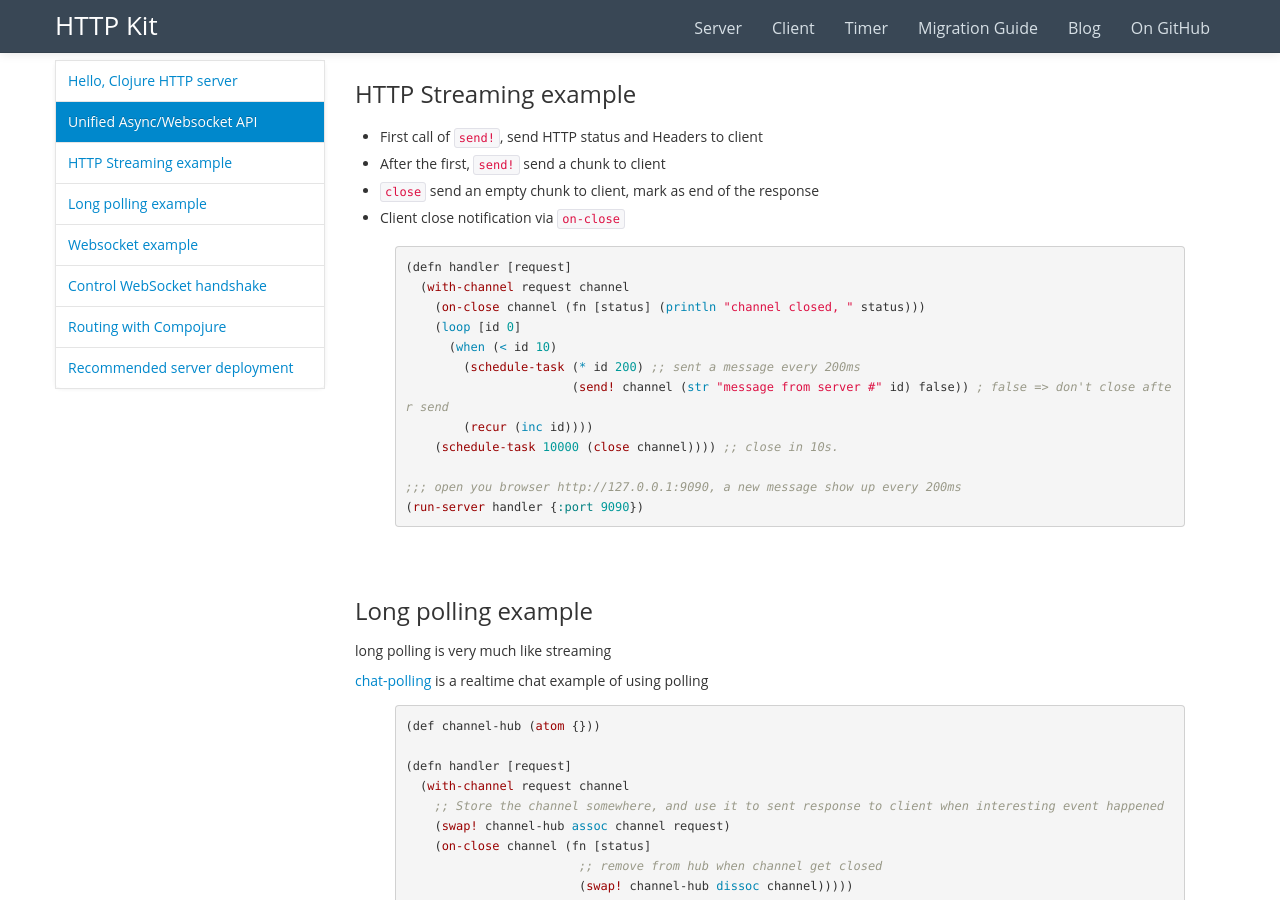
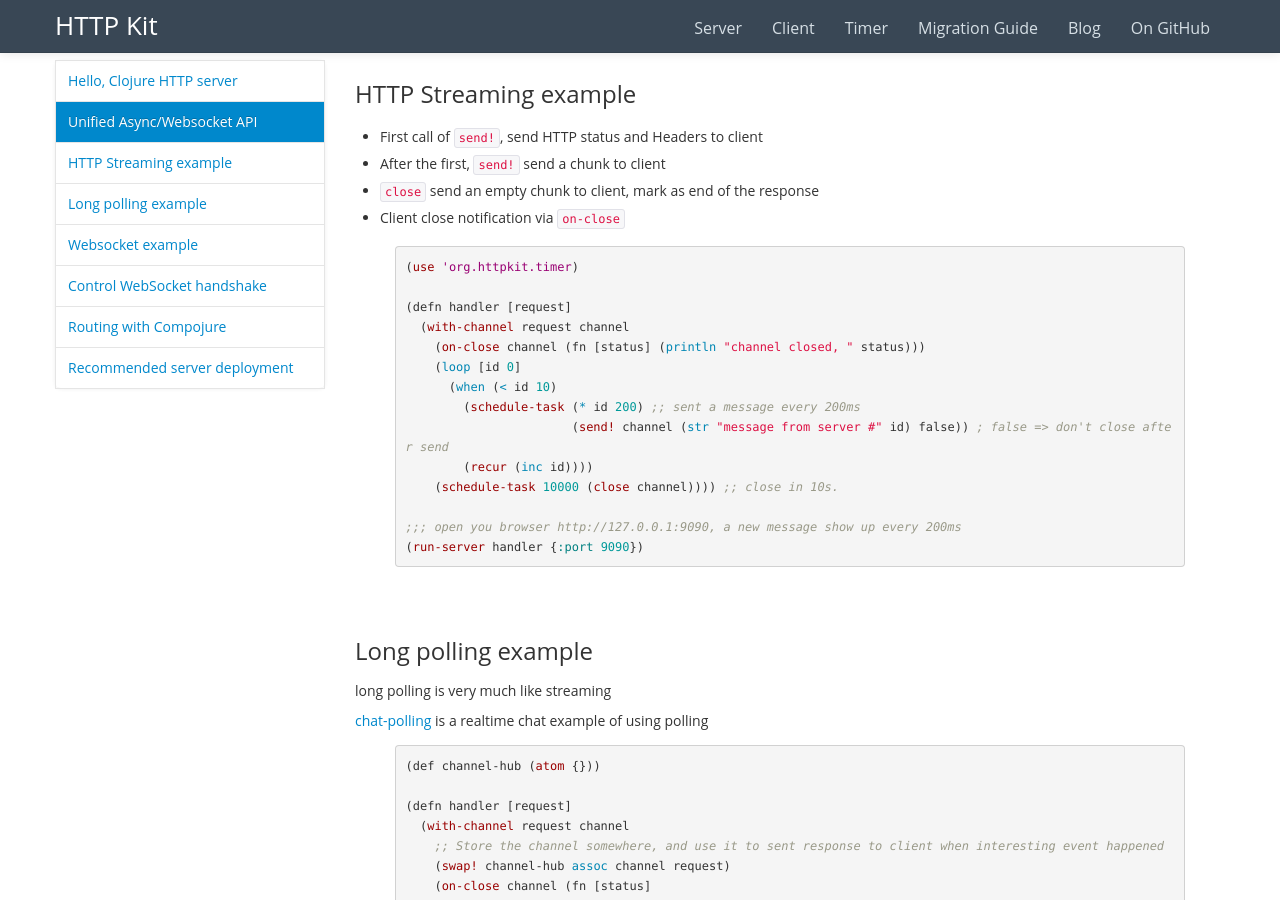
Before and after one commit to http-kit/http-kit.github.com, a Jekyll site: the page built from server.html, in a window 1280 px wide and 900 px high, scrolled down 1650 px. Built offline with Jekyll 4.4.1, drawn with Linux system fonts in a browser that asks for light colours; nearby versions of some CDN libraries; library files that are not in the unit come from our copies.

Commit message:
Add missing import for schedule-task to example

```diff
--- a/server.html
+++ b/server.html
@@ -110,6 +110,8 @@
   </ul>
 
 {% highlight clojure %}
+(use 'org.httpkit.timer)
+
 (defn handler [request]
   (with-channel request channel
     (on-close channel (fn [status] (println "channel closed, " status)))
```
